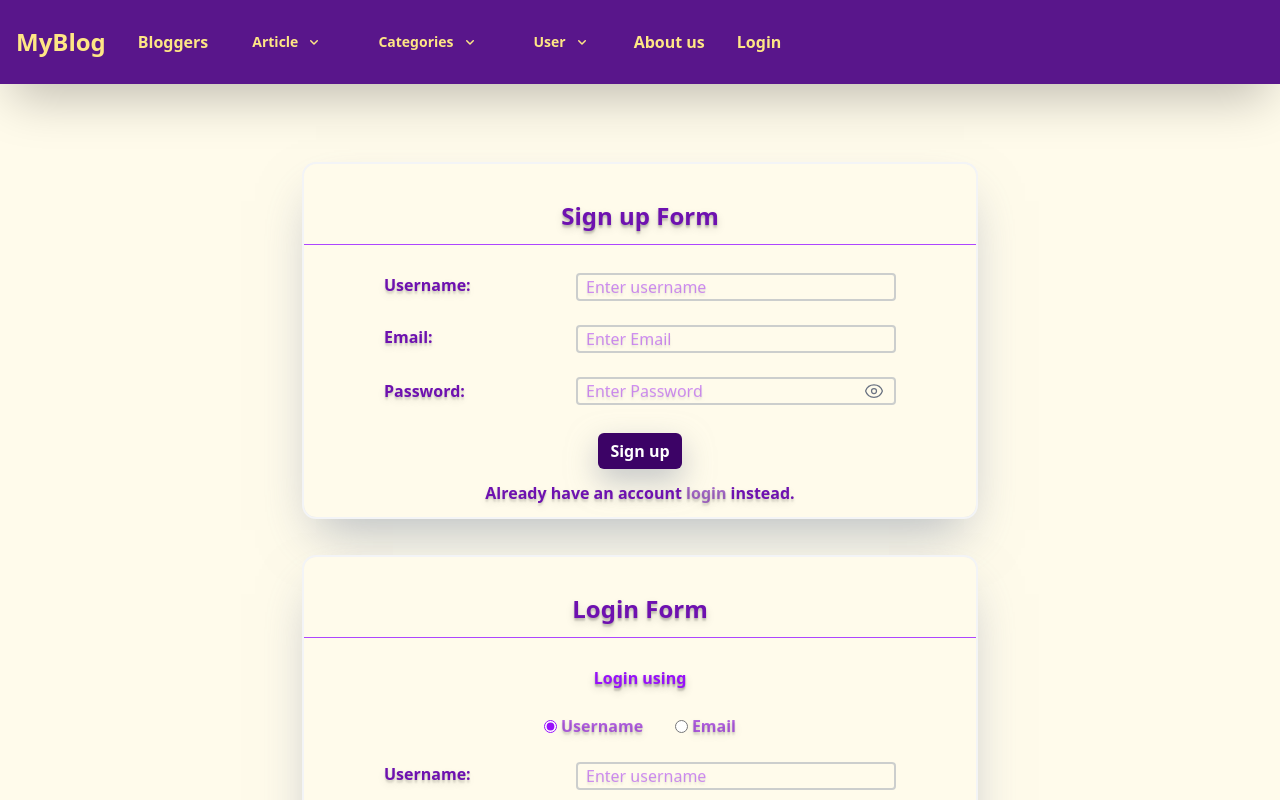
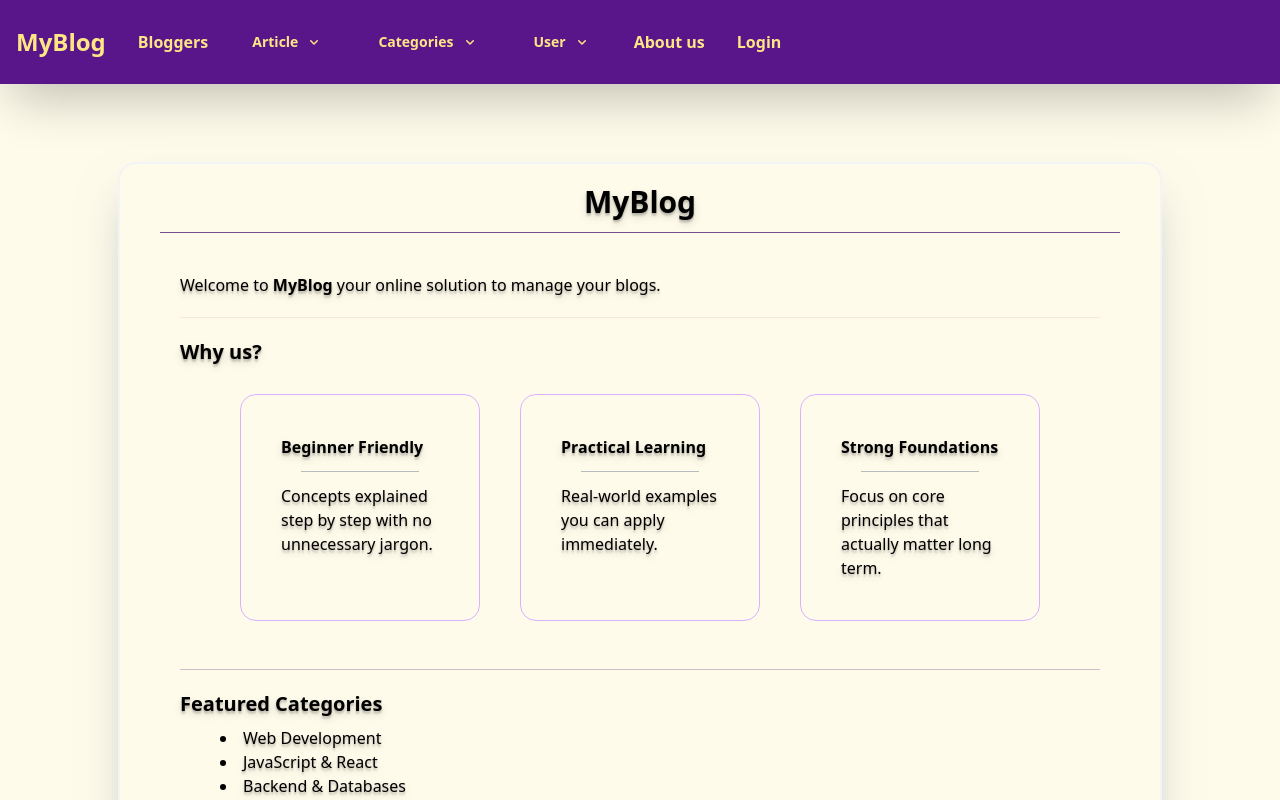
Before and after one commit to Mhasxxb/MyBlog-ReactTS-Rails, a React (Vite) app: page / in a window 1280 px wide. Shown: the top 800 px of the page. Built offline with nearby package versions, Linux system fonts and the light colour scheme.

Commit message:
Added routes for all the pages

```diff
--- a/src/App.tsx
+++ b/src/App.tsx
@@ -1,11 +1,20 @@
 import './App.css'
 import type { JSX } from 'react'
 import MainLayout from './Layout/MainLayout'
-function App():JSX.Element {
+import { BrowserRouter, Routes, Route } from 'react-router-dom'
+import AppRoutes from './Session/AppRoutes'
+
+function App(): JSX.Element {
 
   return (
     <>
-        <MainLayout></MainLayout>
+      <BrowserRouter>
+        <Routes>
+          <Route element={<MainLayout />}>
+            <Route path="/*" element={<AppRoutes />} />
+          </Route>
+        </Routes>
+      </BrowserRouter >
     </>
   )
 }
--- a/src/Layout/MainLayout.tsx
+++ b/src/Layout/MainLayout.tsx
@@ -15,6 +15,7 @@ import EditUser from "../Users/EditUser";
 import EditCategory from "../Categories/EditCategory";
 import NewArticle from "../Articles/NewArticle";
 import NewCategory from "../Categories/NewCategory";
+import { Outlet } from "react-router-dom";
 
 function MainLayout(): JSX.Element {
 
@@ -25,25 +26,27 @@ function MainLayout(): JSX.Element {
                     <Navbar></Navbar>
                 </div>
 
-                <div className="grow my-10 mx-15">
+                <main className="grow my-10 mx-15">
 
+                    {/* Outlet is used for rendering pages according to the routes exactly like yield in rails */}
+                    <Outlet />
                     {/* main content goes in here */}
-                    {/* <Home /> */}
-                    {/* <About /> */}
-                    {/* <UserProfile /> */}
-                    {/* <ShowArticle /> */}
-                    {/* <ArticleIndex /> */}
-                    {/* <UserIndex /> */}
-                    {/* <CategoryIndex /> */}
+                    {/* <Home />
+                    <About />
+                    <UserProfile />
+                    <ShowArticle />
+                    <ArticleIndex />
+                    <UserIndex />
+                    <CategoryIndex />
                     <SignUpForm />
                     <LoginForm />
                     <EditArticle />
                     <EditUser />
                     <EditCategory />
                     <NewArticle />
-                    <NewCategory />
+                    <NewCategory /> */}
 
-                </div>
+                </main>
 
                 <div className=" m-0">
                     <Footer></Footer>
--- /dev/null
+++ b/src/Session/AppRoutes.tsx
@@ -0,0 +1,56 @@
+import type { JSX } from "react"
+import { Routes, Route } from "react-router-dom"
+import Home from "../Pages/Home"
+import About from "../Pages/About"
+import ArticleIndex from "../Articles/ArticlesIndex"
+import ShowArticle from "../Articles/ShowArticle"
+import NewArticle from "../Articles/NewArticle"
+import EditArticle from "../Articles/EditArticle"
+import UserIndex from "../Users/UsersIndex"
+import SignUpForm from "../Users/NewUser"
+import UserProfile from "../Users/ShowUser"
+import EditUser from "../Users/EditUser"
+import LoginForm from "./Login"
+import CategoryIndex from "../Categories/CategoriesIndex"
+import NewCategory from "../Categories/NewCategory"
+import EditCategory from "../Categories/EditCategory"
+
+EditUser
+function AppRoutes(): JSX.Element {
+    return (
+        <Routes>
+            {/* pages routes */}
+            <Route index element={<Home />} />
+            <Route path="about" element={<About />} />
+
+            {/* session routes */}
+            <Route path="login" element={<LoginForm />} />
+
+            {/* article routes */}
+            <Route path="articles" element={<ArticleIndex />} />
+            <Route path="articles/new" element={<NewArticle />} />
+            <Route path="articles/:id" element={<ShowArticle />} />
+            <Route path="articles/:id/edit" element={<EditArticle />} />
+
+            {/* user routes */}
+            <Route path="users" element={<UserIndex />} />
+            <Route path="signup" element={<SignUpForm />} />
+            <Route path="users/:id" element={<UserProfile />} />
+            <Route path="users/:id/edit" element={<EditUser />} />
+
+            {/* user routes */}
+            <Route path="users" element={<UserIndex />} />
+            <Route path="signup" element={<SignUpForm />} />
+            <Route path="users/:id" element={<UserProfile />} />
+            <Route path="users/:id/edit" element={<EditUser />} />
+
+            {/* user routes */}
+            <Route path="categories" element={<CategoryIndex />} />
+            <Route path="categories/new" element={<NewCategory />} />
+            {/* <Route path="categories/:id" element={< />} /> */}
+            <Route path="categories/:id/edit" element={<EditCategory />} />
+        </Routes>
+    )
+}
+
+export default AppRoutes
```
